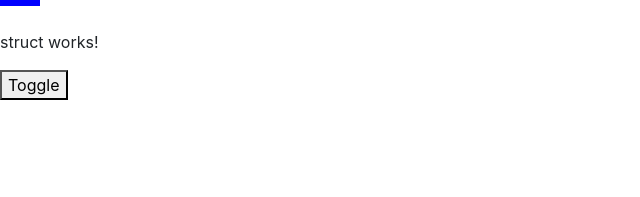
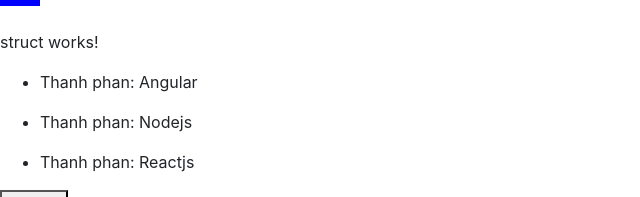
Before and after one commit to tientm96/learn-angular, an Angular app: page / in a window 1280 px wide. Shown: the part 880-1077 px from the top of the page, without its empty margins (0-640 px from the left). Before the commit the page ends 980 px from the top, so only its background shows below. Built offline with nearby package versions, Linux system fonts and the light colour scheme.

Commit message:
cach sd ngFor-giong nhu foreach

```diff
--- a/src/app/struct/struct.component.html
+++ b/src/app/struct/struct.component.html
@@ -7,5 +7,12 @@
 <!-- ngIf bằng cách gọi đến biến isShow trong comp -->
 <p *ngIf="isShow">struct works!</p>
 
+<!-- Dùng ngFor giống với foreach, subject cũng như item trong foreach -->
+<ul>
+  <li *ngFor="let subject of arrSubjects">
+    <p>{{ 'Thanh phan: ' + subject }}</p>
+  </li>
+</ul>
+
 <!-- click vào thì isShow sẽ đổi trạng thái true-false, làm cho <p/> ở trên sẽ ẩn hiện theo từng trạng thái -->
 <button (click)="isShow =! isShow">Toggle</button>
--- a/src/app/struct/struct.component.ts
+++ b/src/app/struct/struct.component.ts
@@ -10,7 +10,11 @@
 })
 export class StructComponent implements OnInit {
 
+  //tạo biến để sd ngIf
   isShow = true;
+
+  //tạo mảng để sử dụng ngFor
+  arrSubjects = ['Angular', 'Nodejs', 'Reactjs'];
 
   constructor() { }
 
```
